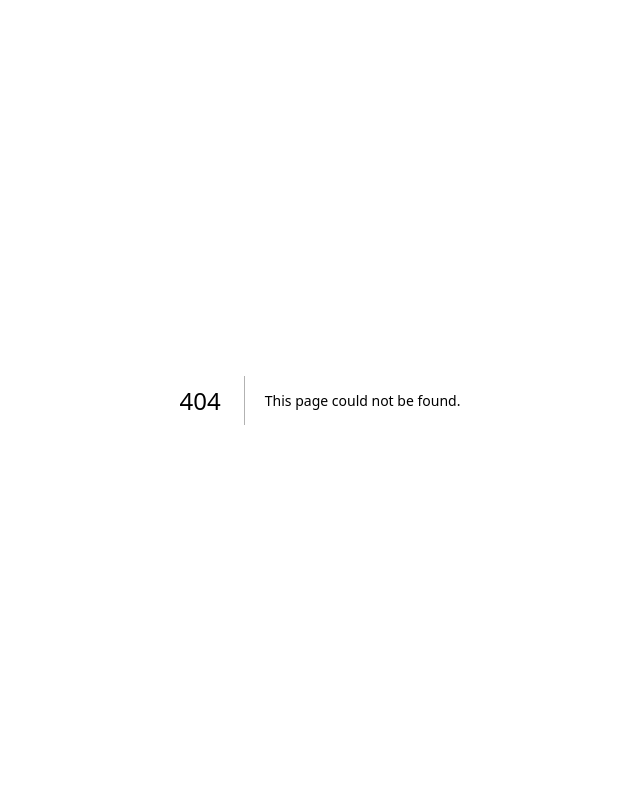
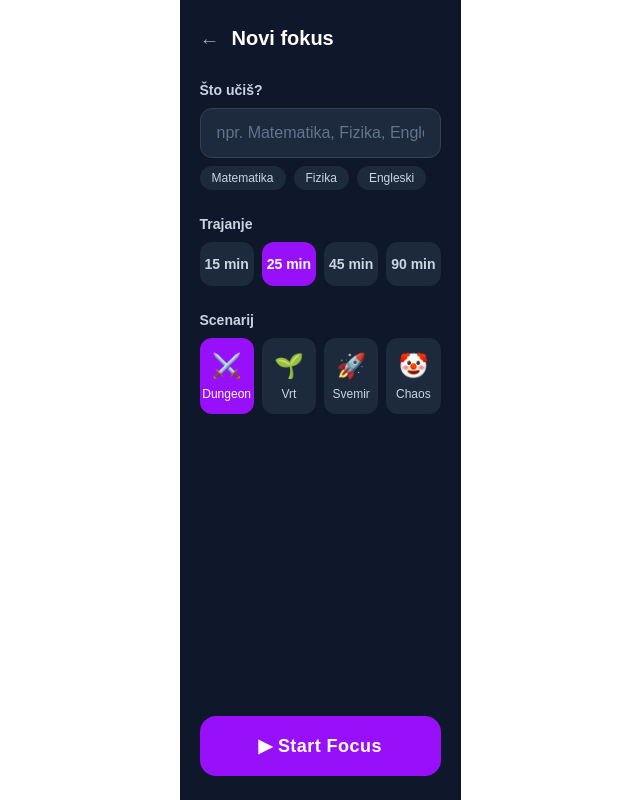
Before and after one commit to DavidMerkas/focusforge, a Next.js app: page /setup in a window 1280 px wide. Before the commit this address had no page. Shown: the whole page, without its empty margins (320-960 px from the left). Built offline with nearby package versions, Linux system fonts and the light colour scheme.

Commit message:
feat: setup screen - subject input, duration + scenario selector, routing

```diff
--- a/src/app/page.tsx
+++ b/src/app/page.tsx
@@ -1,3 +1,5 @@
+import Link from "next/link";
+
 export default function Home() {
   // Static placeholder values — will come from localStorage in a later step
   const heroName = "Hero";
@@ -64,9 +66,12 @@ export default function Home() {
         </section>
 
         {/* START FOCUS BUTTON */}
-        <button className="w-full py-4 bg-purple-600 hover:bg-purple-500 active:bg-purple-700 rounded-2xl font-bold text-lg tracking-wide transition-colors">
+        <Link
+          href="/setup"
+          className="w-full py-4 bg-purple-600 hover:bg-purple-500 active:bg-purple-700 rounded-2xl font-bold text-lg tracking-wide transition-colors text-center block"
+        >
           ▶ Start Focus
-        </button>
+        </Link>
 
       </div>
 
--- /dev/null
+++ b/src/app/setup/page.tsx
@@ -0,0 +1,120 @@
+"use client"; // needed because we use useState (interactivity)
+
+import { useState } from "react";
+import Link from "next/link";
+
+const DURATIONS = [15, 25, 45, 90];
+
+const SCENARIOS = [
+  { id: "dungeon", icon: "⚔️", label: "Dungeon" },
+  { id: "garden", icon: "🌱", label: "Vrt" },
+  { id: "space", icon: "🚀", label: "Svemir" },
+  { id: "chaos", icon: "🤡", label: "Chaos" },
+];
+
+export default function SetupPage() {
+  const [subject, setSubject] = useState("");
+  const [duration, setDuration] = useState(25); // default 25 min
+  const [scenario, setScenario] = useState("dungeon"); // default dungeon
+
+  return (
+    <main className="min-h-screen bg-slate-900 text-white flex flex-col max-w-[480px] mx-auto">
+
+      {/* HEADER */}
+      <header className="px-5 pt-6 pb-3 flex items-center gap-3">
+        <Link
+          href="/"
+          className="text-slate-400 hover:text-white text-xl transition"
+          aria-label="Natrag"
+        >
+          ←
+        </Link>
+        <h1 className="text-xl font-bold">Novi fokus</h1>
+      </header>
+
+      {/* FORM */}
+      <div className="flex-1 px-5 pb-6 flex flex-col gap-6 pt-4">
+
+        {/* SUBJECT INPUT */}
+        <section className="flex flex-col gap-2">
+          <label className="text-sm font-semibold text-slate-300">
+            Što učiš?
+          </label>
+          <input
+            type="text"
+            value={subject}
+            onChange={(e) => setSubject(e.target.value)}
+            placeholder="npr. Matematika, Fizika, Engleski..."
+            className="w-full bg-slate-800 border border-slate-700 rounded-xl px-4 py-3 text-white placeholder-slate-500 focus:outline-none focus:border-purple-500 transition"
+          />
+          {/* Placeholder for recent subjects — localStorage comes later */}
+          <div className="flex gap-2 flex-wrap">
+            {["Matematika", "Fizika", "Engleski"].map((s) => (
+              <button
+                key={s}
+                onClick={() => setSubject(s)}
+                className="text-xs px-3 py-1 rounded-full bg-slate-800 hover:bg-slate-700 text-slate-300 transition"
+              >
+                {s}
+              </button>
+            ))}
+          </div>
+        </section>
+
+        {/* DURATION SELECTOR */}
+        <section className="flex flex-col gap-2">
+          <label className="text-sm font-semibold text-slate-300">
+            Trajanje
+          </label>
+          <div className="grid grid-cols-4 gap-2">
+            {DURATIONS.map((min) => (
+              <button
+                key={min}
+                onClick={() => setDuration(min)}
+                className={`py-3 rounded-xl font-semibold text-sm transition ${
+                  duration === min
+                    ? "bg-purple-600 text-white"
+                    : "bg-slate-800 text-slate-300 hover:bg-slate-700"
+                }`}
+              >
+                {min} min
+              </button>
+            ))}
+          </div>
+        </section>
+
+        {/* SCENARIO SELECTOR */}
+        <section className="flex flex-col gap-2">
+          <label className="text-sm font-semibold text-slate-300">
+            Scenarij
+          </label>
+          <div className="grid grid-cols-4 gap-2">
+            {SCENARIOS.map(({ id, icon, label }) => (
+              <button
+                key={id}
+                onClick={() => setScenario(id)}
+                className={`flex flex-col items-center py-3 rounded-xl transition ${
+                  scenario === id
+                    ? "bg-purple-600 text-white"
+                    : "bg-slate-800 text-slate-300 hover:bg-slate-700"
+                }`}
+              >
+                <span className="text-2xl">{icon}</span>
+                <span className="text-xs mt-1">{label}</span>
+              </button>
+            ))}
+          </div>
+        </section>
+
+        {/* START BUTTON */}
+        <Link
+          href="/timer"
+          className="w-full py-4 bg-purple-600 hover:bg-purple-500 active:bg-purple-700 rounded-2xl font-bold text-lg tracking-wide transition-colors text-center block mt-auto"
+        >
+          ▶ Start Focus
+        </Link>
+
+      </div>
+    </main>
+  );
+}
```
